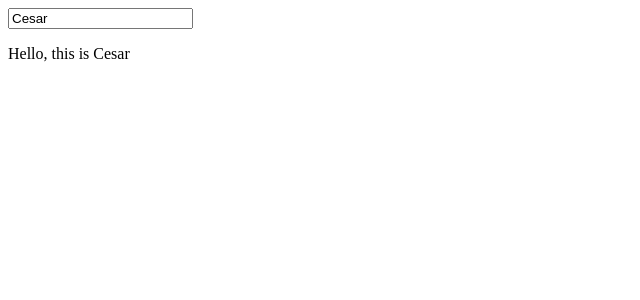
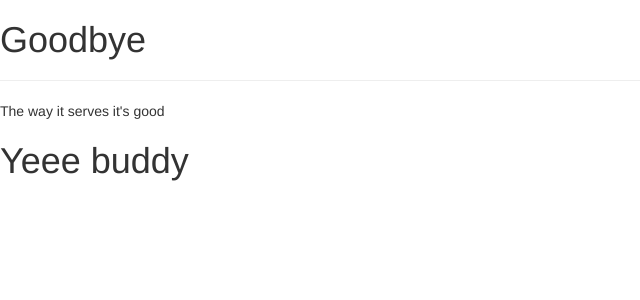
Before and after one commit to mcr45/academind-typescript-code-along, an Angular app in the folder my-first-app/: page / in a window 1280 px wide. Shown: the top 300 px of the page, without its empty margins (0-640 px from the left). Built offline with nearby package versions, Linux system fonts and the light colour scheme.

Commit message:
created new components and imported to main app module

```diff
--- a/my-first-app/angular.json
+++ b/my-first-app/angular.json
@@ -25,6 +25,7 @@
               "src/assets"
             ],
             "styles": [
+              "node_modules/bootstrap/dist/css/bootstrap.min.css",
               "src/styles.css"
             ],
             "scripts": []
@@ -87,6 +88,7 @@
               "src/assets"
             ],
             "styles": [
+
               "src/styles.css"
             ],
             "scripts": []
--- a/my-first-app/package.json
+++ b/my-first-app/package.json
@@ -18,6 +18,7 @@
     "@angular/platform-browser": "^16.2.0",
     "@angular/platform-browser-dynamic": "^16.2.0",
     "@angular/router": "^16.2.0",
+    "bootstrap": "^3.4.1",
     "rxjs": "~7.8.0",
     "tslib": "^2.3.0",
     "zone.js": "~0.13.0"
--- a/my-first-app/src/app/app.component.html
+++ b/my-first-app/src/app/app.component.html
@@ -1,4 +1,8 @@
 <!--The content below is only a placeholder and can be replaced.-->
-<input type="text"  [(ngModel)]="name">
+<!-- <input type="text"  [(ngModel)]="name">
 
 <p>Hello, this is {{name}}</p>
+ -->
+<h1>Goodbye</h1>
+<hr>
+<app-servers></app-servers>
--- /dev/null
+++ b/my-first-app/src/app/server/server.component.html
@@ -0,0 +1,2 @@
+<p>The way it serves it's good</p>
+<h1>Yeee buddy</h1>
--- /dev/null
+++ b/my-first-app/src/app/servers/servers.component.html
@@ -0,0 +1,2 @@
+<app-server></app-server>
+<app-server></app-server>
--- /dev/null
+++ b/my-first-app/src/app/servers/servers.component.ts
@@ -0,0 +1,10 @@
+import { Component } from '@angular/core';
+
+@Component({
+  selector: 'app-servers',
+  template: '<app-server></app-server>',
+  styleUrls: ['./servers.component.css']
+})
+export class ServersComponent {
+
+}
```
Also changed, not shown: my-first-app/src/app/app.module.ts (+8 -3 lines), my-first-app/src/app/server/server.component.ts (added, +8 -0 lines), my-first-app/src/app/servers/servers.component.css (added), 2 other files (tests, documents, lock files or other folders).
